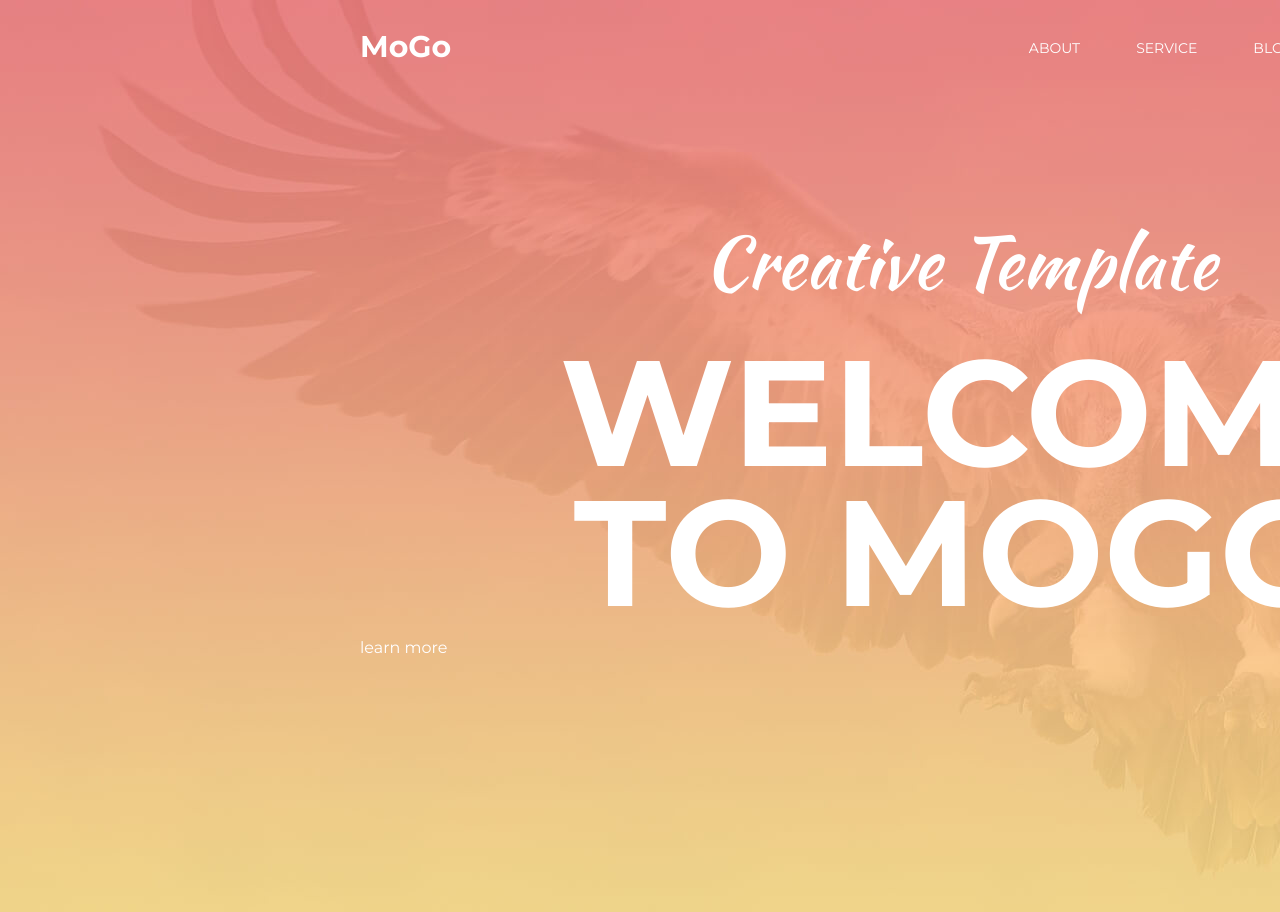
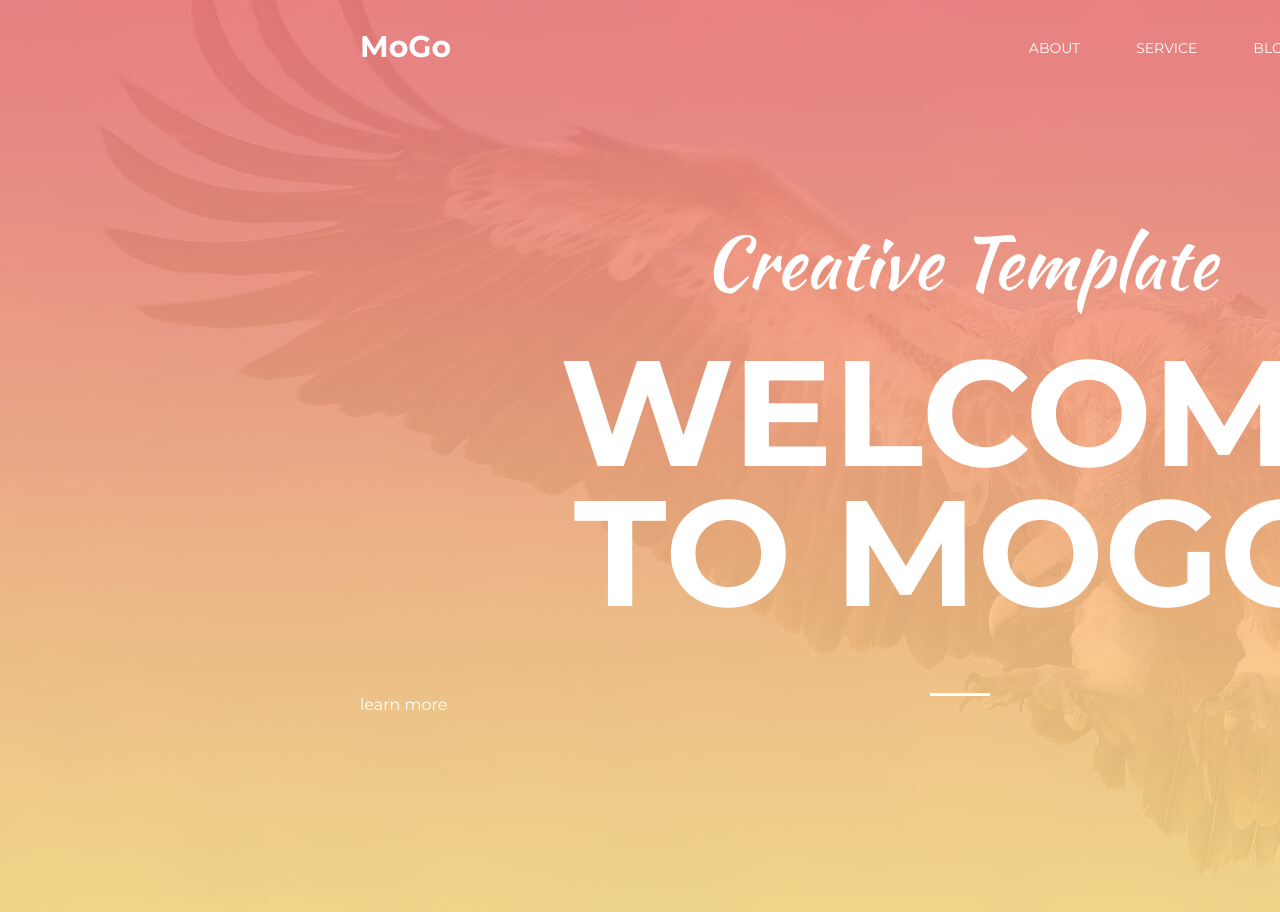
Before and after one commit to uruskyi/uruskyi.github.io, a plain HTML site: page index.html in a window 1280 px wide. Shown: the top 912 px of the page. Drawn offline with Linux system fonts and the light colour scheme.

Commit message:
small changes

```diff
--- a/index.html
+++ b/index.html
@@ -15,7 +15,7 @@
 		<div class="working-area">
 			<header>
 			<div class="block-logo-menu">
-				<a href="/">
+				<a href="#">
 					<p class="logo"><span>m</span>o<span>g</span>o</p>
 					<!-- <img src="images/mogo.png" alt="MoGo" class="logo"> -->
 				</a>
@@ -33,7 +33,8 @@
 			</header>
 			<h2>creative template</h2>
 			<h1>welcome to mogo</h1>
-			<p>learn more</p>
+			<div class="separate-line-banner"></div>
+			<a href="#">learn more</a>
 		</div>
 	</section>
 
--- a/styles/styles.css
+++ b/styles/styles.css
@@ -1,6 +1,12 @@
+/* GENERAL STYLE */
 body {
 	font-family: 'Montserrat';
 }
+a {
+	color: #fff;
+	text-decoration: none;
+}
+
 .banner {
 	background-image: url("../images/bg-banner.jpg");
 	color: #fff;
@@ -23,9 +29,6 @@ body {
 }
 
 /* LOGO */
-a {
-	text-decoration: none;
-}
 .logo {
 	color: #fff;
 	font-size: 30px;
@@ -77,9 +80,11 @@ h1,h2 {
 h1{
 	font-size: 150px;
 	font-weight: 700;
+	/* height: 248px; */
 	line-height: 140px;
 	text-transform: uppercase;
 	margin-top: 40px;
+	/* vertical-align: top; */
 }
 h2 {
 	font-family: "Kaushan Script";
@@ -88,3 +93,12 @@ h2 {
 	margin-top: 156px;
 	text-transform: capitalize;
 }
+/* WHITE SEPARETE LINE */
+.separate-line-banner {
+	background-color: #fff;
+	margin: auto;
+	height: 3px;
+	margin-top: 70px;
+	text-align: center;
+	width: 60px;
+}
```
